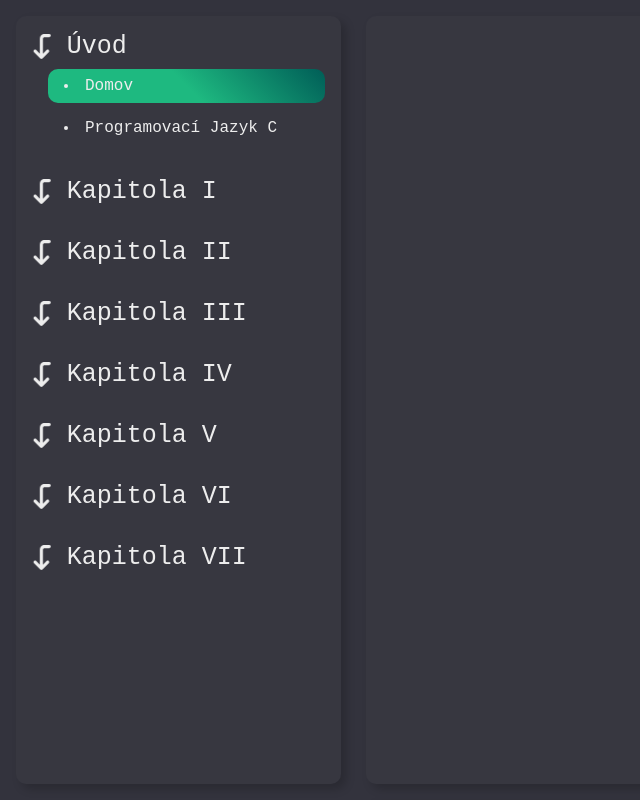
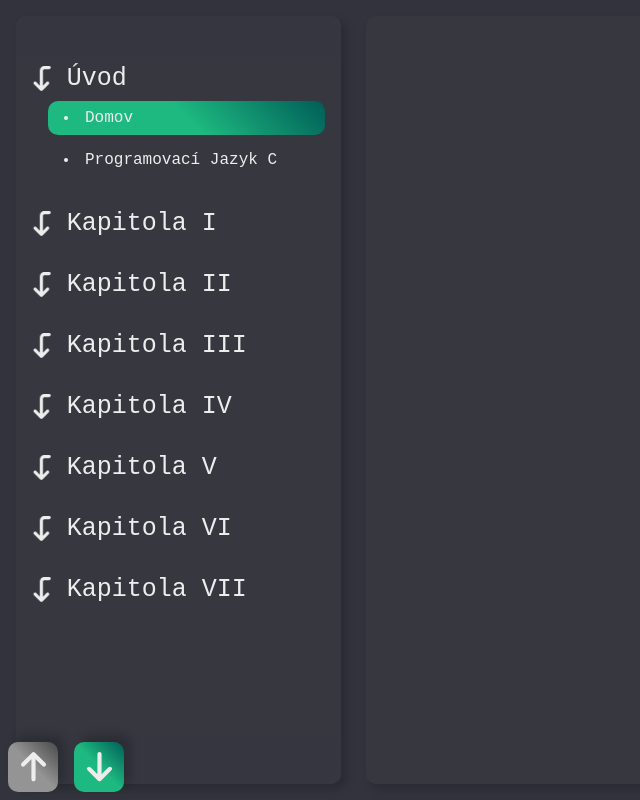
Before and after one commit to conway-hash/U-ebnica-C---SO-, a plain HTML site: page index.html in a window 1280 px wide. Both pictures are taken after a click on the item "Domov". Shown: the top 800 px of the page, without its empty margins (0-640 px from the left). Drawn offline with Linux system fonts and the light colour scheme; a web font is replaced by a local one.

Commit message:
scroll features, buttons and refresh feature

```diff
--- a/index.html
+++ b/index.html
@@ -8,6 +8,7 @@
         <title>Učebnica C - Základy programovania</title>
     </head>
     <body>
+        <div class="bg">
             <div class="nav">
                 <div class="nav-el" id="0">
                     <div class="el-name">
@@ -176,6 +177,15 @@
                 </div>
             </div>
 
+            <div class="buttons">
+                <button id="up" disabled class="button-disabled">
+                    <svg xmlns="http://www.w3.org/2000/svg" viewBox="0 0 384 512" fill="#ededed"><!--! Font Awesome Pro 6.2.1 by @fontawesome - https://fontawesome.com License - https://fontawesome.com/license (Commercial License) Copyright 2022 Fonticons, Inc. --><path d="M214.6 41.4c-12.5-12.5-32.8-12.5-45.3 0l-160 160c-12.5 12.5-12.5 32.8 0 45.3s32.8 12.5 45.3 0L160 141.2V448c0 17.7 14.3 32 32 32s32-14.3 32-32V141.2L329.4 246.6c12.5 12.5 32.8 12.5 45.3 0s12.5-32.8 0-45.3l-160-160z"/></svg>
+                </button>
+                <button id="down">
+                    <svg xmlns="http://www.w3.org/2000/svg" viewBox="0 0 384 512" fill="#ededed"><!--! Font Awesome Pro 6.2.1 by @fontawesome - https://fontawesome.com License - https://fontawesome.com/license (Commercial License) Copyright 2022 Fonticons, Inc. --><path d="M169.4 470.6c12.5 12.5 32.8 12.5 45.3 0l160-160c12.5-12.5 12.5-32.8 0-45.3s-32.8-12.5-45.3 0L224 370.8 224 64c0-17.7-14.3-32-32-32s-32 14.3-32 32l0 306.7L54.6 265.4c-12.5-12.5-32.8-12.5-45.3 0s-12.5 32.8 0 45.3l160 160z"/></svg>
+                </button>
+            </div>
+
             <div class="main">
                 <div class="main-inner">
                     <div class="section">
@@ -275,5 +285,6 @@
                     </div>
                 </div>
             </div>
+        </div>
     </body>
 </html>
--- a/scripts.js
+++ b/scripts.js
@@ -13,5 +13,89 @@ ul_lis.forEach(ul_li => {
             ul_li2.classList.remove('ul-li-active')
         })
         ul_li.classList.add('ul-li-active')
+
+        const active = document.querySelector('.ul-li-active').parentElement.href
+
+        if (links.indexOf(active) == 0) {
+            up.classList.add('button-disabled')
+            up.setAttribute('disabled', '')
+        }
+        if (up.classList.contains('button-disabled') & links.indexOf(active) != 0) {
+            up.classList.remove('button-disabled')
+            up.removeAttribute('disabled')
+        }
+
+        if (links.indexOf(active) == 20) {
+            down.classList.add('button-disabled')
+            down.setAttribute('disabled', '')
+        }
+        if (down.classList.contains('button-disabled') & links.indexOf(active) != 20) {
+            down.classList.remove('button-disabled')
+            down.removeAttribute('disabled')
+        }
     })
 });
+
+let links = []
+const anchors = document.links;
+for (anchor of anchors) {
+    links.push(anchor.href)
+}
+
+window.onload = function () {
+    window.location = links[0]
+}
+
+const up = document.getElementById('up')
+const down = document.getElementById('down')
+const active = document.querySelector('.ul-li-active').parentElement.href
+
+up.addEventListener('click', () => {
+    const active = document.querySelector('.ul-li-active').parentElement.href
+    if (links.indexOf(active) == 1) {
+        up.classList.add('button-disabled')
+        up.setAttribute('disabled', '')
+    }
+    if (down.classList.contains('button-disabled')) {
+        down.classList.remove('button-disabled')
+        down.removeAttribute('disabled')
+    }
+
+    const index = links.indexOf(active) - 1
+
+    ul_lis.forEach(ul_li2 => {
+        ul_li2.classList.remove('ul-li-active')
+    })
+
+    if (anchors[index].parentElement.classList.contains('ul-inactive')) {
+        anchors[index].parentElement.classList.remove('ul-inactive')
+    }
+    anchors[index].firstElementChild.classList.add('ul-li-active')
+
+    window.location = links[index]
+})
+
+down.addEventListener('click', () => {
+    const active = document.querySelector('.ul-li-active').parentElement.href
+    if (links.indexOf(active) == 19) {
+        down.classList.add('button-disabled')
+        down.setAttribute('disabled', '')
+    }
+    if (up.classList.contains('button-disabled')) {
+        up.classList.remove('button-disabled')
+        up.removeAttribute('disabled')
+    }
+
+    const index = links.indexOf(active) + 1
+
+    ul_lis.forEach(ul_li2 => {
+        ul_li2.classList.remove('ul-li-active')
+    })
+
+    if (anchors[index].parentElement.classList.contains('ul-inactive')) {
+        anchors[index].parentElement.classList.remove('ul-inactive')
+    }
+    anchors[index].firstElementChild.classList.add('ul-li-active')
+
+    window.location = links[index]
+})
--- a/styles.css
+++ b/styles.css
@@ -11,14 +11,20 @@ html {
 
 body {
     font-family: "Chivo Mono", monospace;
+    height: 100vh;
+    width: 100vw;
+    background: #33333d;
+    overflow: hidden;
+}
+
+.bg {
+    position: absolute;
     width: 100%;
-    height: 100vh;
     padding: 2vh;
+    box-sizing: border-box;
     display: flex;
     flex-direction: row;
-    box-sizing: border-box;
-    background: #33333d;
-    overflow: hidden;
+    background: linear-gradient(180deg,#33333d 10%, #1eb980, #1eb980,#33333d,#007d51, #005d57);
 }
 
 .nav {
@@ -31,7 +37,7 @@ body {
     border-radius: 10px;
     box-shadow: 5px 5px 10px rgba(0, 0, 0, 0.192);
 
-    padding: 1rem;
+    padding: 3rem 1rem;
     box-sizing: border-box;
     display: flex;
     flex-direction: column;
@@ -39,6 +45,30 @@ body {
 
     overflow-y: scroll;
     scroll-behavior: smooth;
+}
+
+.nav::before {
+    content: "";
+    position: fixed;
+    height: 50px;
+    width: 325px;
+    z-index: 1;
+    background: linear-gradient(180deg, #373740, #37374018);
+    top: 2vh;
+    left: 2vh;
+    border-radius: 10px;
+}
+
+.nav::after {
+    content: "";
+    position: fixed;
+    height: 50px;
+    width: 325px;
+    z-index: 1;
+    background: linear-gradient(0deg,#373740, #37374018);
+    bottom: 2vh;
+    left: 2vh;
+    border-radius: 10px;
 }
 
 ::-webkit-scrollbar {
@@ -115,6 +145,55 @@ body {
     background: linear-gradient(45deg, #1eb980, #1eb980, #005d57);
 }
 
+.buttons {
+    position: fixed;
+    bottom: 1vh;
+    left: 1vh;
+    display: flex;
+    flex-direction: row;
+    gap: 1rem;
+    z-index: 3;
+}
+
+.buttons button {
+    all: unset;
+    background: linear-gradient(45deg, #1eb980, #1eb980, #005d57);
+    box-shadow: 7px -7px 10px rgba(0, 0, 0, 0.192);
+    cursor: pointer;
+    display: flex;
+    justify-content: center;
+    align-items: center;
+    height: 50px;
+    width: 50px;
+    border-radius: 10px;
+    transition: scale 0.1s ease;
+}
+
+.buttons button svg {
+    width: 25px;
+}
+
+.buttons button:hover {
+    scale: 1.10;
+}
+
+.buttons button:active {
+    scale: 0.90;
+}
+
+.buttons .button-disabled {
+    filter: grayscale(100%);
+    cursor: not-allowed;
+}
+
+.buttons .button-disabled:hover {
+    scale: 1;
+}
+
+.buttons .button-disabled:active {
+    scale: 1;
+}
+
 .main {
     width: 100%;
     margin-left: 350px;
@@ -144,7 +223,7 @@ body {
     border-radius: 10px;
     box-shadow: 5px 5px 10px rgba(0, 0, 0, 0.192);
     color: #ededed;
-    padding: 2rem;
+    padding: 3rem 2rem;
     box-sizing: border-box;
     overflow-y: scroll;
     scroll-behavior: smooth;
@@ -154,37 +233,3 @@ body {
     position: absolute;
     top: -2vh;
 }
-/*
-.section h4 {
-    font-size: 23px;
-    margin-bottom: 0.8rem;
-}
-
-.section h5 {
-    font-size: 20px;
-    margin-bottom: 0.8rem;
-}
-
-.section h6 {
-    font-size: 16px;
-    font-weight: 400;
-    margin-bottom: 0.8rem;
-}
-
-.section p {
-    margin-bottom: 0.8rem;
-    font-weight: 200;
-    color: rgba(237, 237, 237, 0.7);
-}
-
-.section li {
-    margin-bottom: 0.8rem;
-    margin-left: 2rem;
-    font-weight: 200;
-    color: rgba(237, 237, 237, 0.7);
-}
-
-.section table {
-    margin-bottom: 0.8rem;
-}
-*/
```
Lines whose indentation alone changed are shown as unchanged.
